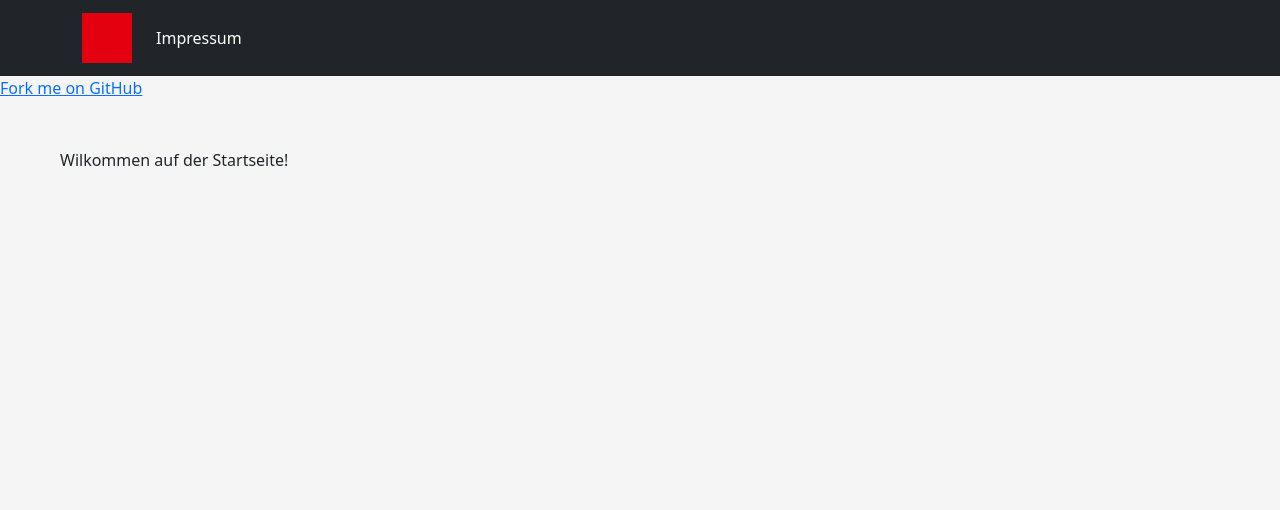
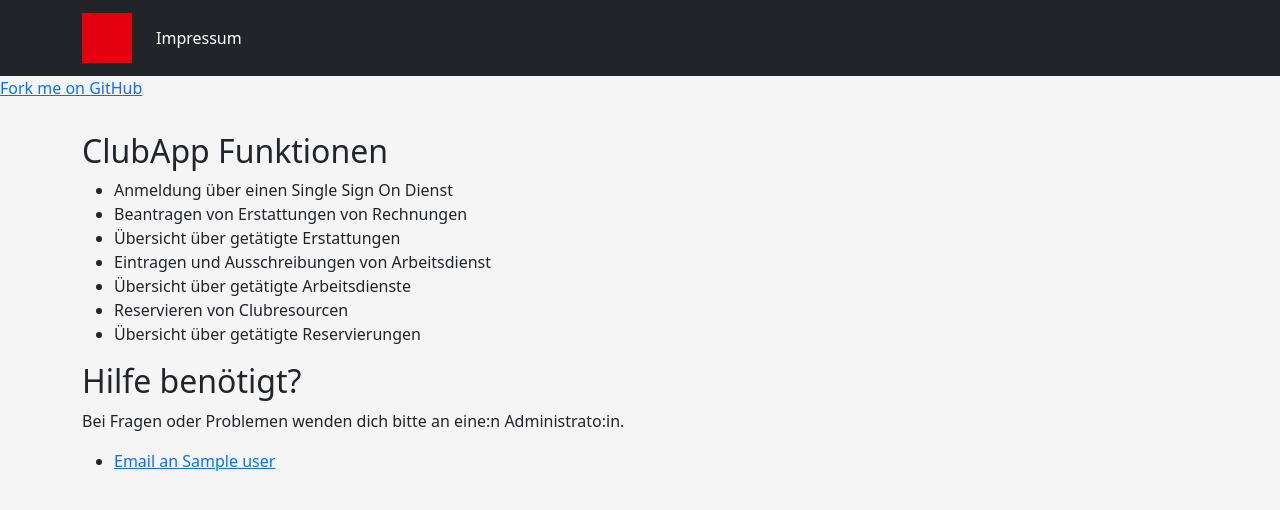
Before and after one commit to sv03berlin/sv03, a Django app: template clubapp/templates/index.html in a window 1280 px wide. Shown: the top 510 px of the page. Run offline with Django 4.2, Linux system fonts and the light colour scheme; the template is opened without the code that fills it: most values are stand-ins (such as "Sample title", 1, 10 or a date in 2020); some libraries are stand-ins or nearby versions.

Commit message:
Minor Changes (#49)
* change to table

* fix more stuff

* add redirect url conf

* small keycloak stuff

* django 5

* update

* add branch name

* more fixes

* update actions

* update

* fix branch name

* working logout

* fix things and manage permissions

* django is running behind a reverse proxy

* format

* cache admins, help and index page

* tab

* precommit

```diff
--- a/clubapp/clubapp/views.py
+++ b/clubapp/clubapp/views.py
@@ -5,7 +5,7 @@ from django.shortcuts import render
 
 
 def index(request: HttpRequest) -> HttpResponse:
-    if settings.INDEX_IS_LOGIN:
+    if settings.INDEX_IS_LOGIN and request.user.is_anonymous:
         return render(request, "registration/login.html")
     return render(request, "index.html")
 
--- a/clubapp/templates/base.html
+++ b/clubapp/templates/base.html
@@ -77,6 +77,17 @@
                                         </div>
                                     </div>
 
+                                    <div class="navbar-collapse" id="navbarsExample">
+                                        <div class="navbar-nav nav-item dropdown">
+                                            <a class="nav-link dropdown-toggle" href="#" id="dropdown" data-bs-toggle="dropdown" aria-labelledby="navbarDarkDropdownMenuLink" aria-expanded="false">Hilfe</a>
+                                            <ul class="dropdown-menu dropdown-menu-dark" aria-labelledby="navbarDarkDropdownMenuLink">
+                                                {% for user in staff %}
+                                                <li><a class="dropdown-item" href="mailto:{{ user.email }}">Email an {{ user }}</a></li>
+                                                {% endfor %}
+                                            </ul>
+                                        </div>
+                                    </div>
+
                             </ul>
 
                             <div class="navbar-nav px-2"></ul>
--- a/clubapp/templates/index.html
+++ b/clubapp/templates/index.html
@@ -1,7 +1,27 @@
 {% extends "base.html" %}
 
 {% block content %}
-    <div class="m-3 container">
-        Wilkommen auf der Startseite!
+    <div class="container">
+        <div class="row">
+            <div class="col-md-6">
+                <h2>ClubApp Funktionen</h2>
+                <ul>
+                    <li>Anmeldung über einen Single Sign On Dienst</li>
+                    <li>Beantragen von Erstattungen von Rechnungen</li>
+                    <li>Übersicht über getätigte Erstattungen</li>
+                    <li>Eintragen und Ausschreibungen von Arbeitsdienst</li>
+                    <li>Übersicht über getätigte Arbeitsdienste</li>
+                    <li>Reservieren von Clubresourcen</li>
+                    <li>Übersicht über getätigte Reservierungen</li>
+                </ul>
+                <h2>Hilfe benötigt?</h2>
+                <p>Bei Fragen oder Problemen wenden dich bitte an eine:n Administrato:in.</p>
+                <ul>
+                    {% for user in staff %}
+                    <li><a href="mailto:{{ user.email }}">Email an {{ user }}</a></li>
+                    {% endfor %}
+                </ul>
+            </div>
+        </div>
     </div>
 {% endblock content %}
--- a/manage.py
+++ b/manage.py
@@ -1,5 +1,6 @@
 #!/usr/bin/env python
 """Django's command-line utility for administrative tasks."""
+
 import os
 import sys
 
```
Also changed, not shown: clubapp/clubapp/context_processors.py (+13 -0 lines).
